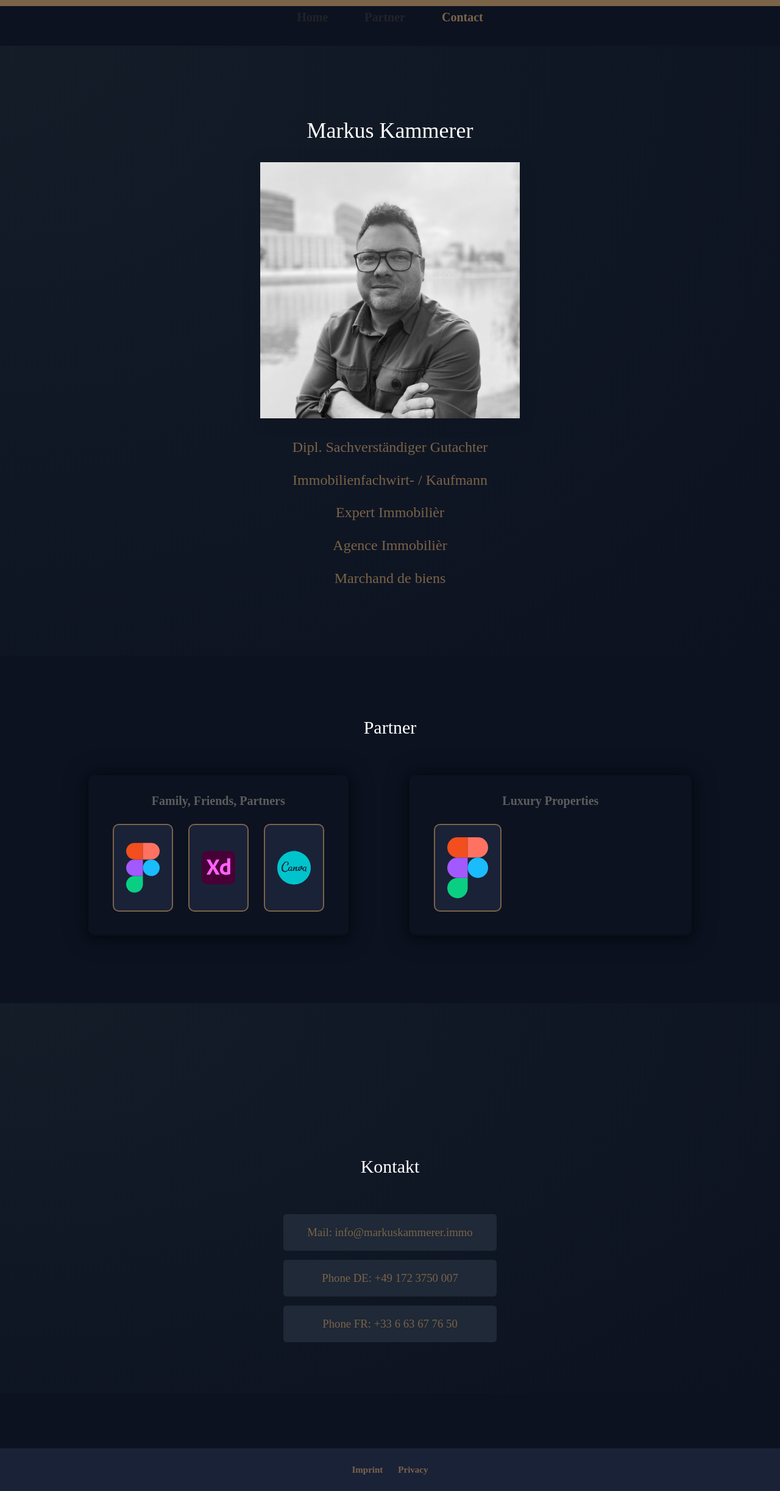
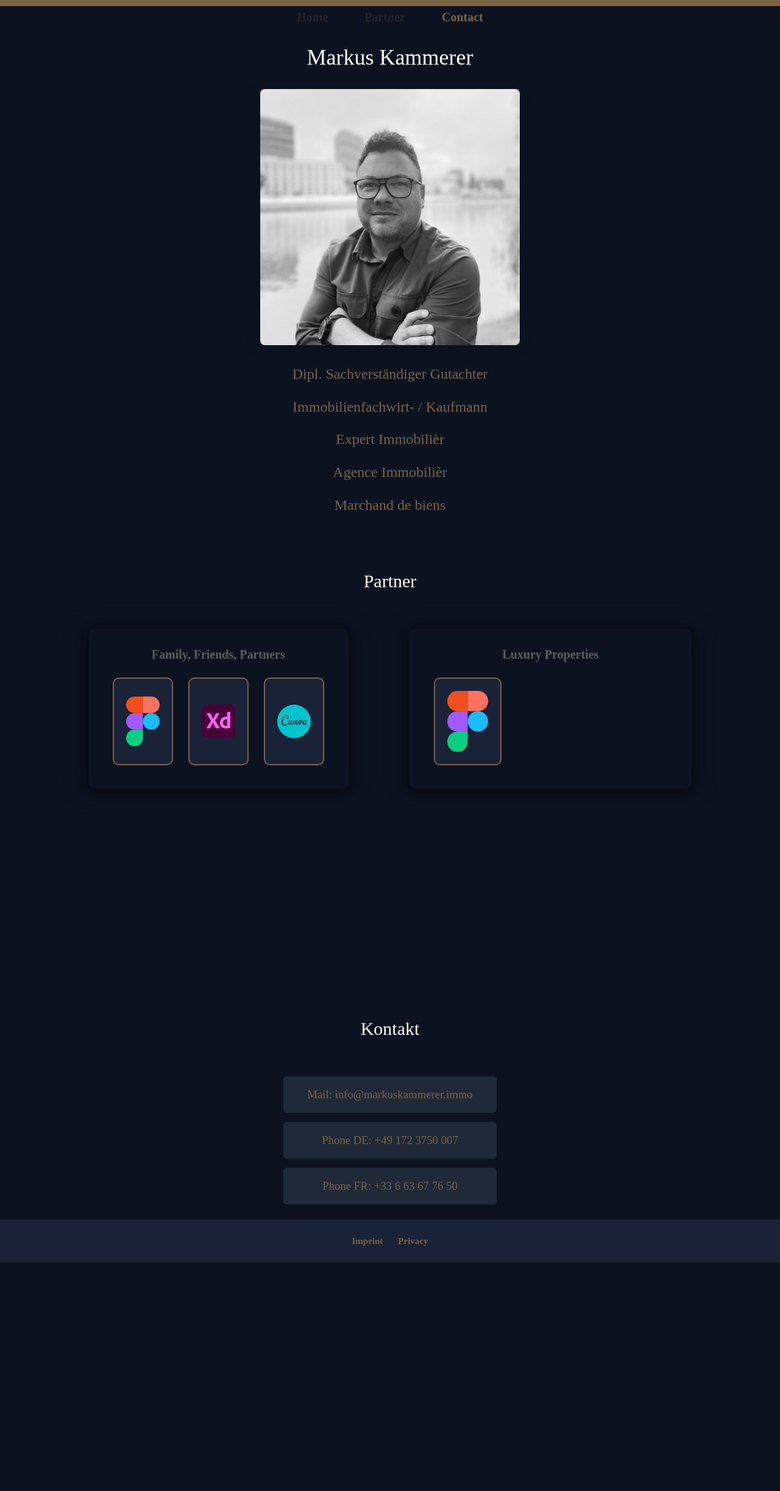
Before and after one commit to FredericRisling/website, a React (Vite) app: page /website/ in a window 1280 px wide. Shown: the whole page at 61% size. After the commit the page ends 2070 px from the top, so only its background shows below. Built offline with nearby package versions, Linux system fonts and the light colour scheme.

Commit message:
Add improved layout

```diff
--- a/src/components/Contact.tsx
+++ b/src/components/Contact.tsx
@@ -13,7 +13,7 @@ const Contact: React.FC = () => {
   return (
     <React.Fragment>
       <section
-        className="relative top-full contact-container h-[80vh] max-lg:h-[120vh] pt-32 scroll-mt-20"
+          className="relative contact-container min-h-[60vh] max-lg:min-h-[115vh] max-s:min-h-[200vh] flex flex-col justify-end scroll-mt-20 mb-10"
         id="contact"
       >
         <div
--- a/src/components/HeaderIntro.tsx
+++ b/src/components/HeaderIntro.tsx
@@ -1,5 +1,5 @@
 import React from "react";
-import RadialGradient from "./RadialGradient";
+// import RadialGradient from "./RadialGradient";
 import { headerIntroData } from "../assets/lib/data";
 import { useSectionInView } from "../assets/lib/hooks";
 import { useLanguage } from "../context/language-context";
@@ -10,11 +10,11 @@ const HeaderIntro: React.FC = () => {
 
   return (
     <section
-        className="hero flex flex-col justify-center gap-10 items-center h-[130vh] max-lg:h-[120vh]"
+        className="hero flex flex-col justify-center gap-10 items-center h-[100vh] max-lg:h-[100vh]"
       ref={ref}
       id="home"
     >
-      <RadialGradient scale="scale-y-125" opacity="opacity-30" />
+      {/*<RadialGradient scale="scale-y-1" opacity="opacity-30" />*/}
 
       <h1>
         {language === "DE"
@@ -24,7 +24,7 @@ const HeaderIntro: React.FC = () => {
       <img
         src={headerIntroData.profilepicture}
         alt={headerIntroData.profilepicture}
-        className="w-2/6 shadow-2xl avatar-img max-lg:w-3/5 mb-3"
+        className="w-2/6 shadow-2xl avatar-img max-lg:w-3/5 mb-3 rounded-xl border-golden border-4"
       />
 
       <h3>{headerIntroData.subtitle}</h3>
--- a/src/components/TechStack.tsx
+++ b/src/components/TechStack.tsx
@@ -7,7 +7,7 @@ import {
 import { useTheme } from "../context/theme-context";
 import { useLanguage } from "../context/language-context";
 import SkillSection from "./SkillSection";
-import RadialGradient from "./RadialGradient";
+// import RadialGradient from "./RadialGradient";
 
 const TechStack: React.FC = () => {
   const { ref } = useSectionInView("Partner");
@@ -16,15 +16,15 @@ const TechStack: React.FC = () => {
   return (
     <React.Fragment>
       <section
-        className="relative tech-stack items-center gap-10 h-[80vh] max-lg:h-[150vh] pt-32 scroll-mt-20"
+        className="relative tech-stack top-full items-center gap-10 h-[80vh] max-lg:h-[105vh] pt-32 scroll-mt-20"
         id="partner"
         ref={ref}
       >
-        <RadialGradient
-          scale="scale-y-[1]"
-          opacity={theme === "light" ? "opacity-30" : "opacity-30"}
-          position="top-[55rem]"
-        />
+        {/*<RadialGradient*/}
+        {/*  scale="scale-y-[1]"*/}
+        {/*  opacity={theme === "light" ? "opacity-30" : "opacity-30"}*/}
+        {/*  position="top-[55rem]"*/}
+        {/*/>*/}
 
 
         <h2 className="text-center">
```
